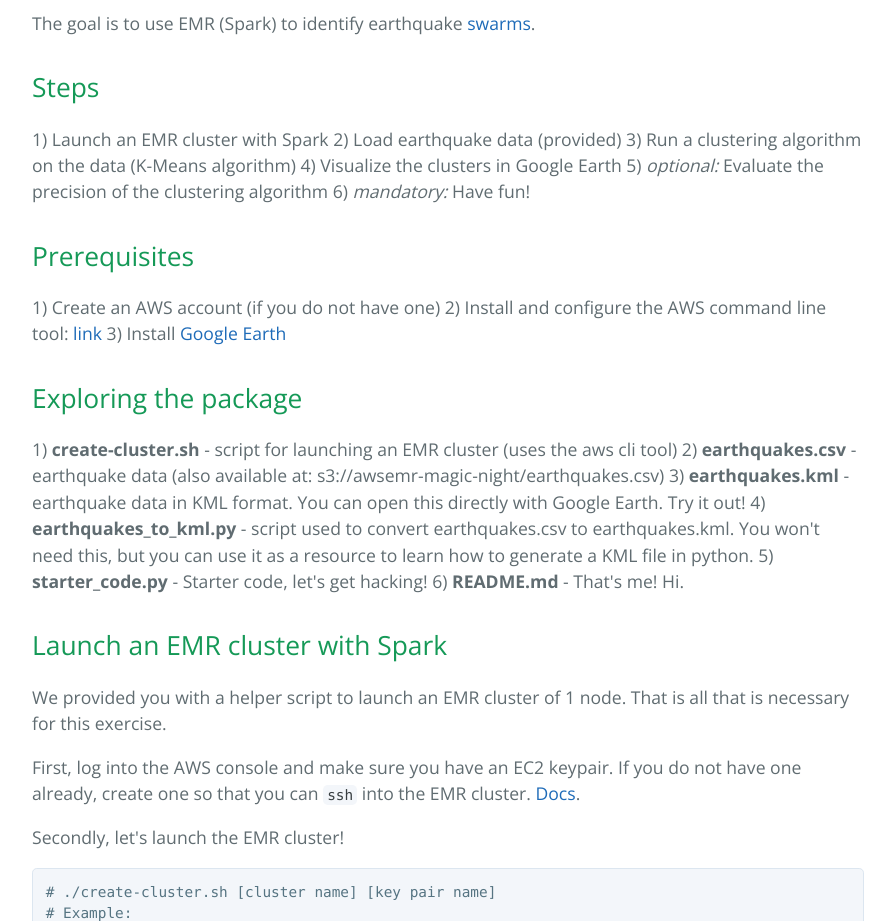
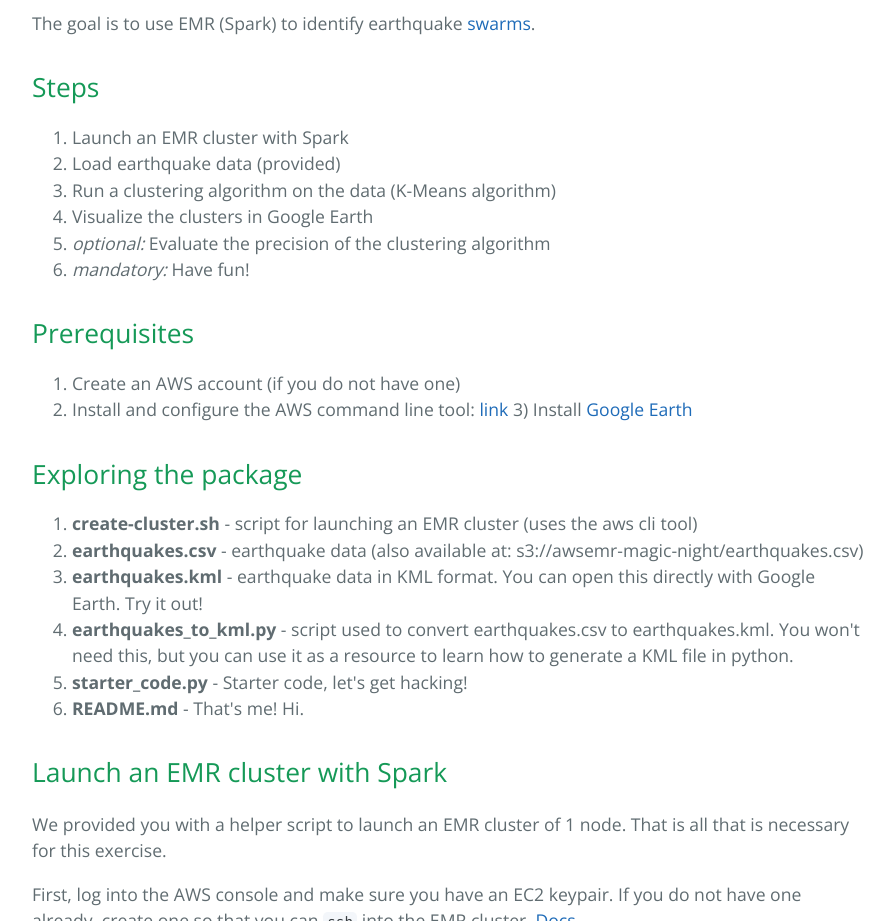
Before and after one commit to yurigorokhov/awsemr, a plain HTML site: page index.html in a window 1280 px wide. Shown: the part 500-1421 px from the top of the page, without its empty margins (192-1086 px from the left). Drawn offline with nearby package versions, Linux system fonts and the light colour scheme.

```diff
--- a/index.html
+++ b/index.html
@@ -30,29 +30,44 @@
 <h2>
 <a id="steps-" class="anchor" href="#steps-" aria-hidden="true"><span aria-hidden="true" class="octicon octicon-link"></span></a>Steps </h2>
 
-<p>1) Launch an EMR cluster with Spark
-2) Load earthquake data (provided)
-3) Run a clustering algorithm on the data (K-Means algorithm)
-4) Visualize the clusters in Google Earth
-5) <em>optional:</em> Evaluate the precision of the clustering algorithm
-6) <em>mandatory:</em> Have fun!</p>
+<ol>
+<li>Launch an EMR cluster with Spark</li>
+<li>Load earthquake data (provided)</li>
+<li>Run a clustering algorithm on the data (K-Means algorithm)</li>
+<li>Visualize the clusters in Google Earth</li>
+<li>
+<em>optional:</em> Evaluate the precision of the clustering algorithm</li>
+<li>
+<em>mandatory:</em> Have fun!</li>
+</ol>
 
 <h2>
 <a id="prerequisites" class="anchor" href="#prerequisites" aria-hidden="true"><span aria-hidden="true" class="octicon octicon-link"></span></a>Prerequisites</h2>
 
-<p>1) Create an AWS account (if you do not have one)
-2) Install and configure the AWS command line tool: <a href="https://aws.amazon.com/cli/">link</a>
-3) Install <a href="https://www.google.com/earth/">Google Earth</a></p>
+<ol>
+<li>Create an AWS account (if you do not have one)</li>
+<li>Install and configure the AWS command line tool: <a href="https://aws.amazon.com/cli/">link</a>
+3) Install <a href="https://www.google.com/earth/">Google Earth</a>
+</li>
+</ol>
 
 <h2>
 <a id="exploring-the-package" class="anchor" href="#exploring-the-package" aria-hidden="true"><span aria-hidden="true" class="octicon octicon-link"></span></a>Exploring the package</h2>
 
-<p>1) <strong>create-cluster.sh</strong> - script for launching an EMR cluster (uses the aws cli tool)
-2) <strong>earthquakes.csv</strong> - earthquake data (also available at: s3://awsemr-magic-night/earthquakes.csv)
-3) <strong>earthquakes.kml</strong> - earthquake data in KML format. You can open this directly with Google Earth. Try it out!
-4) <strong>earthquakes_to_kml.py</strong> - script used to convert earthquakes.csv to earthquakes.kml. You won't need this, but you can use it as a resource to learn how to generate a KML file in python.
-5) <strong>starter_code.py</strong> - Starter code, let's get hacking!
-6) <strong>README.md</strong> - That's me! Hi.</p>
+<ol>
+<li>
+<strong>create-cluster.sh</strong> - script for launching an EMR cluster (uses the aws cli tool)</li>
+<li>
+<strong>earthquakes.csv</strong> - earthquake data (also available at: s3://awsemr-magic-night/earthquakes.csv)</li>
+<li>
+<strong>earthquakes.kml</strong> - earthquake data in KML format. You can open this directly with Google Earth. Try it out!</li>
+<li>
+<strong>earthquakes_to_kml.py</strong> - script used to convert earthquakes.csv to earthquakes.kml. You won't need this, but you can use it as a resource to learn how to generate a KML file in python.</li>
+<li>
+<strong>starter_code.py</strong> - Starter code, let's get hacking!</li>
+<li>
+<strong>README.md</strong> - That's me! Hi.</li>
+</ol>
 
 <h2>
 <a id="launch-an-emr-cluster-with-spark" class="anchor" href="#launch-an-emr-cluster-with-spark" aria-hidden="true"><span aria-hidden="true" class="octicon octicon-link"></span></a>Launch an EMR cluster with Spark</h2>
```
Also changed, not shown: params.json (+1 -1 lines).
